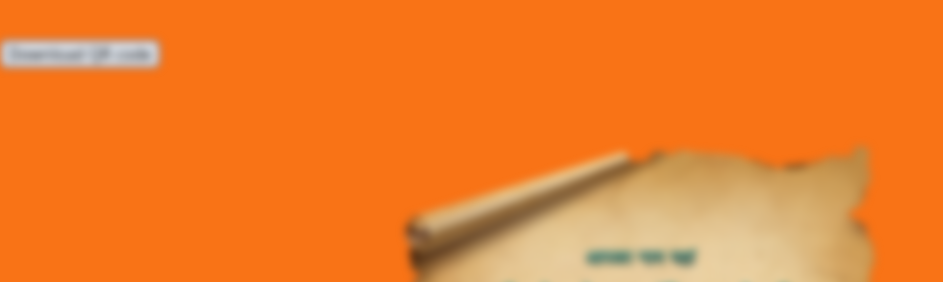
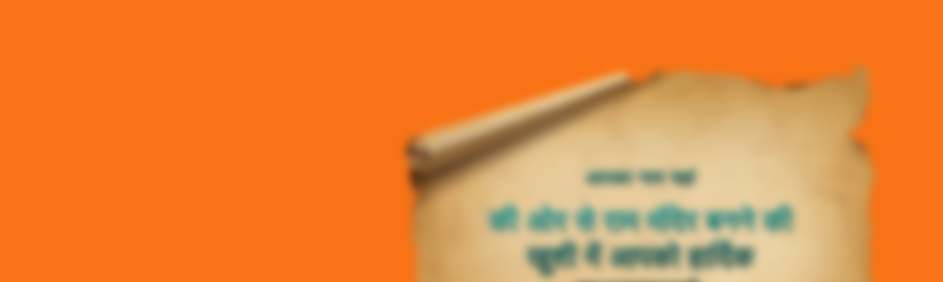
Before and after one commit to Vaibhav234k/Rammandir, a plain HTML site: page index.html in a window 1280 px wide. Shown: the top 282 px of the page, without its empty margins (0-943 px from the left). Drawn offline with nearby package versions, Linux system fonts and the light colour scheme.

Commit message:
Update index.html

```diff
--- a/index.html
+++ b/index.html
@@ -82,11 +82,6 @@
     <audio hidden loop id="audio">
       <source src="song.mp3" type="audio/mp3">
     </audio>
-    <div class="w-full h-10"><img class="w-full h-auto" src="छोटा सा दान राम मंदिर के नाम.png" alt=""></div>
-    <a href="QR.jpeg" download="QR code">
-      <div class="w-full h-10"><button type="submit" class="w-40 bg-slate-200 border-gray-500 border-2 rounded-md">Download QR code</button></div>
-    </a>
-
     <div class="flex justify-center items-center h-[100vh]">
 
       <div class="absolute">
```
